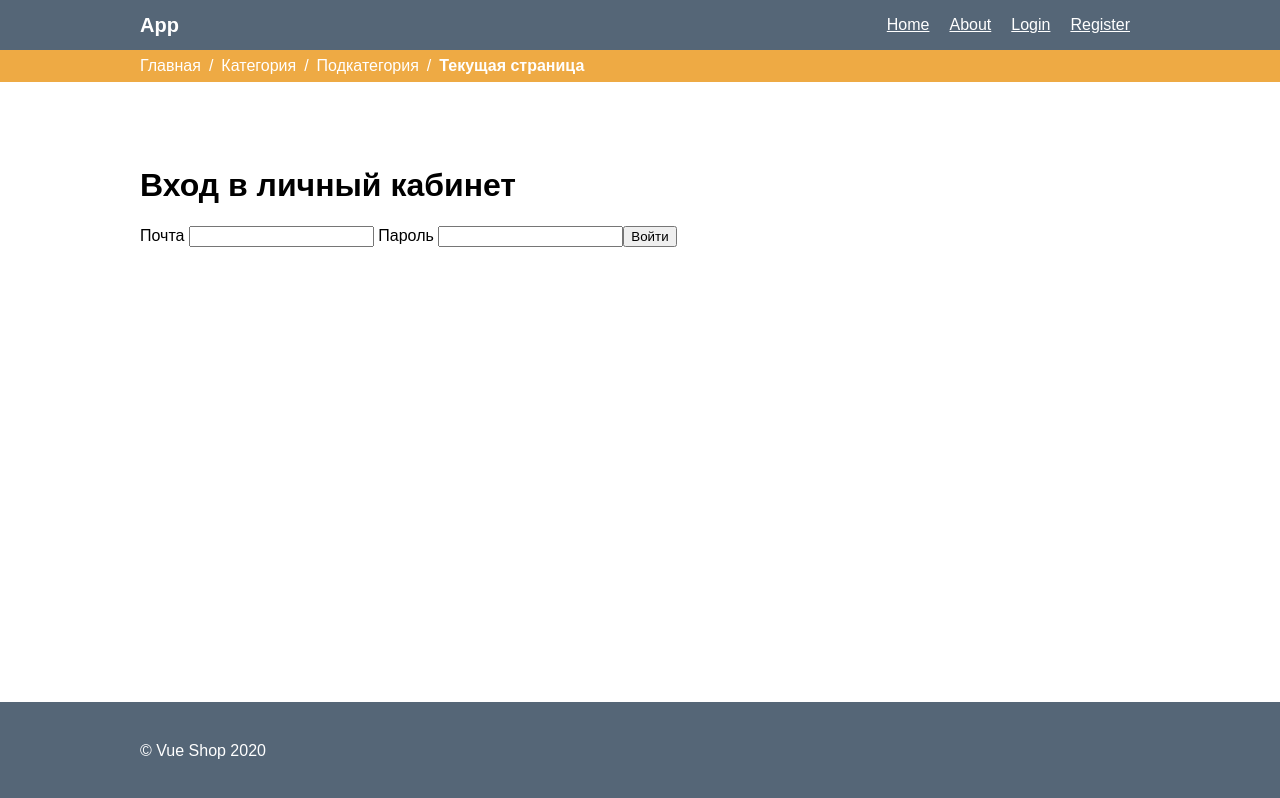
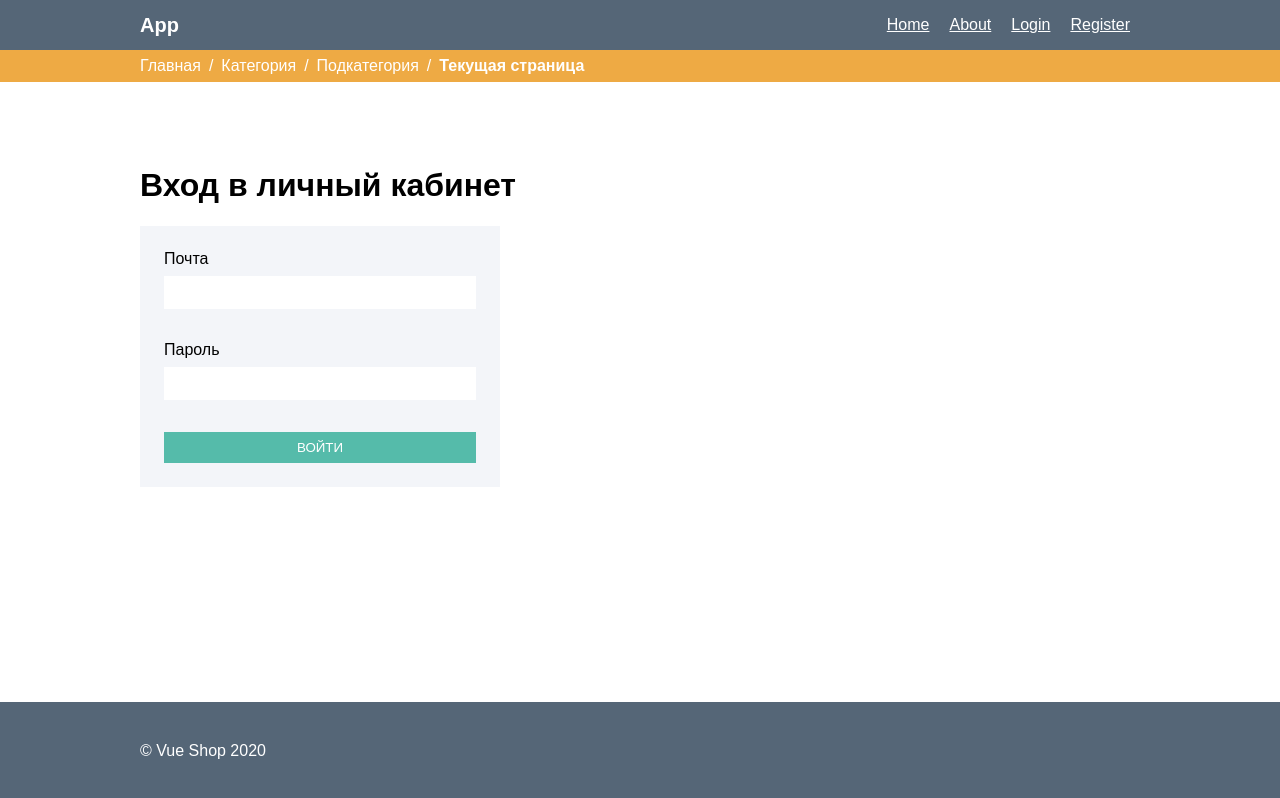
Before and after one commit to rsilivestr/vue-shop, a Vue app: page /login in a window 1280 px wide. Built offline with nearby package versions, Linux system fonts and the light colour scheme.

Commit message:
Add vuelidate, login form validation

```diff
--- a/package.json
+++ b/package.json
@@ -21,7 +21,7 @@
   "devDependencies": {
     "@vue/component-compiler-utils": "^3.2.0",
     "bcrypt": "^5.0.0",
-    "eslint": "^7.9.0",
+    "eslint": "^7.10.0",
     "eslint-plugin-vue": "^6.2.2",
     "husky": "^4.3.0",
     "json-server": "^0.16.1",
@@ -38,7 +38,8 @@
     "router.js": "^1.0.3",
     "vue": "^2.6.12",
     "vue-hot-reload-api": "^2.3.4",
-    "vue-router": "^3.4.3",
+    "vue-router": "^3.4.5",
+    "vuelidate": "^0.7.5",
     "vuex": "^3.5.1"
   },
   "husky": {
--- a/src/index.js
+++ b/src/index.js
@@ -1,4 +1,5 @@
 import Vue from 'vue';
+import Vuelidate from 'vuelidate';
 import App from './App.vue';
 import { router } from './router';
 import { store } from './store';
@@ -7,6 +8,8 @@ import 'regenerator-runtime/runtime';
 
 Vue.config.productionTip = false;
 
+Vue.use(Vuelidate);
+
 new Vue({
   router,
   store,
--- a/src/views/Login.vue
+++ b/src/views/Login.vue
@@ -1,22 +1,41 @@
 <template>
   <main class="main-content container">
     <h1>Вход в личный кабинет</h1>
-    <form @submit.prevent="submitForm">
-      <label>
-        Почта
-        <input v-model="email" type="text" name="email" />
-      </label>
-      <label>
-        Пароль
-        <input v-model="password" type="password" name="password" />
-      </label>
-      <input type="submit" value="Войти" />
+    <form class="form" @submit.prevent="submitForm">
+      <label class="form-group"
+        ><span class="form-group__label">Почта</span
+        ><input
+          v-model.trim="$v.email.$model"
+          class="form-group__input"
+          :class="{ invalid: $v.email.$dirty && $v.email.$invalid }"
+          type="text"
+          name="email"
+        /><span v-if="$v.email.$dirty && !$v.email.required" class="form-group__error"
+          >Поле обязательно для заполнения</span
+        ><span v-else-if="$v.email.$dirty && !$v.email.email" class="form-group__error"
+          >Введите корректный адрес почты</span
+        ></label
+      ><label class="form-group"
+        ><span class="form-group__label">Пароль</span
+        ><input
+          v-model="$v.password.$model"
+          class="form-group__input"
+          :class="{ invalid: $v.email.$dirty && $v.email.$invalid }"
+          type="password"
+          name="password"
+        /><span
+          v-if="$v.password.$dirty && !$v.password.required"
+          class="form-group__error"
+          >Поле обязательно для заполнения</span
+        ></label
+      ><input type="submit" value="Войти" class="form__submit" />
     </form>
   </main>
 </template>
 
 <script>
 import { mapActions } from 'vuex';
+import { required, email } from 'vuelidate/lib/validators';
 
 export default {
   name: 'Login',
@@ -30,7 +49,7 @@ export default {
     ...mapActions(['setToken', 'requestLogin']),
     async submitForm() {
       if ('' === this.email || '' === this.password) {
-        // Show message about empty fields
+        // Show message about empty groups
         // Then
         return;
       }
@@ -47,5 +66,64 @@ export default {
       });
     },
   },
+  validations: {
+    email: { required, email },
+    password: { required },
+  },
 };
 </script>
+
+<style lang="scss" scoped>
+.form {
+  background-color: #56a1;
+  max-width: 360px;
+  padding: 1.5rem;
+
+  &__submit {
+    width: 100%;
+    background-color: #5ba;
+    padding: 0.5rem;
+    color: #fff;
+    border: none;
+    text-align: center;
+    text-transform: uppercase;
+
+    &:hover {
+      background-color: #4a9;
+    }
+  }
+}
+.form-group {
+  display: block;
+  position: relative;
+  margin-bottom: 2rem;
+
+  &__label {
+    display: block;
+    margin-bottom: 0.5rem;
+  }
+
+  &__input {
+    width: 100%;
+    border: 0px solid transparent;
+    padding: 0.5rem;
+    border-bottom: 2px solid transparent;
+
+    &:not(.invalid):focus {
+      border-bottom-color: blueviolet;
+    }
+
+    &.invalid {
+      border-bottom-color: firebrick;
+    }
+  }
+
+  &__error {
+    display: block;
+    position: absolute;
+    top: 105%;
+    color: firebrick;
+    font-size: 0.75rem;
+  }
+}
+</style>
```
Also changed, not shown: 1 other file (tests, documents, lock files or other folders).
